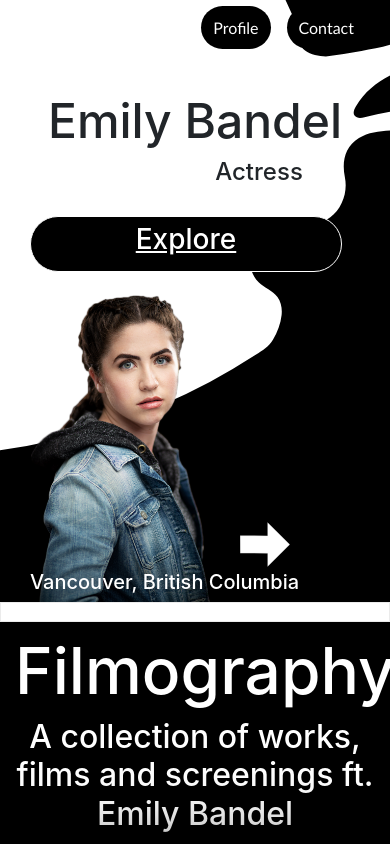
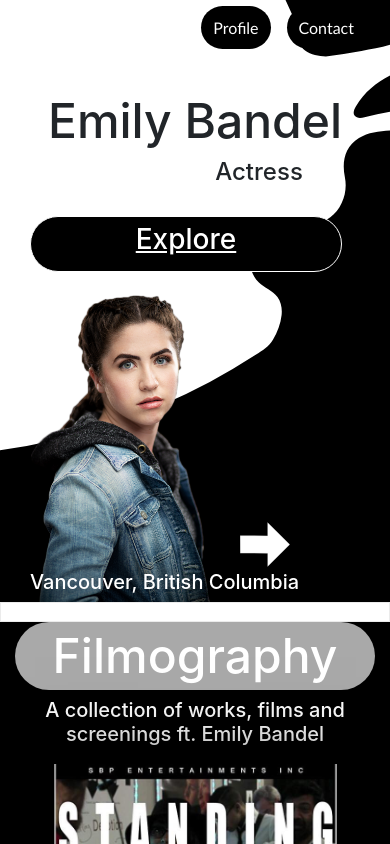
Before and after one commit to SammyRobensParadise/webpage-application, a React (Create React App) app: page / in a window 390 px wide. Shown: the top 844 px of the page. Built offline with nearby package versions, Linux system fonts and the light colour scheme.

Commit message:
added responsive CSS styling for webpsages in Landing, Filmography and Profile

```diff
--- a/src/App.css
+++ b/src/App.css
@@ -7,7 +7,7 @@
     transition: all 0.1s ease-in;
     text-decoration:none;
 }
-@media only screen and (max-width: 625px){
+@media only screen and (max-width: 720px){
     .Navigationcss{
         background-color: #000000;
         border-width: 20rem;
@@ -18,3 +18,9 @@
 .Navigationcss:hover{
     text-shadow: #ffffff 2px 1px 1px;
 }
+@media only screen and (max-width: 720px){
+    .Navigationcss:hover{
+        background-color: darkgrey;
+
+    }
+    }
--- a/src/Filmography.css
+++ b/src/Filmography.css
@@ -13,6 +13,11 @@
     font-size: 4rem;
     color: #ffffff;
 }
+@media screen and (max-width: 900px) {
+    .sectionheader {
+        font-size: 3rem !important;
+    }
+}
 
 .sectionsubheader {
     padding-top: 0;
@@ -22,8 +27,15 @@
     font-size: 2rem;
     color: #ffffff;
     padding-bottom: 5%;
+
 }
-
+@media screen and (max-width: 900px) {
+    .sectionsubheader {
+        font-size: 1.25rem !important;
+        left: 6rem;
+        font-style: normal;
+    }
+}
 .standing_room_only_image {
  width: 90%;
  height: auto;
--- a/src/Profile.css
+++ b/src/Profile.css
@@ -11,6 +11,15 @@
     position: relative;
     font-size: 4rem;
     color: #ffffff;
+}
+@media only screen and (max-width: 1370px) {
+    .sectionheader{
+        font-size: 3rem;
+        background-color: darkgray;
+        border-radius: 20rem;
+        padding: 0.30rem 0.30rem 0.30rem;
+
+    }
 }
 .sectionsubheader{
     padding-top: 0;
```
